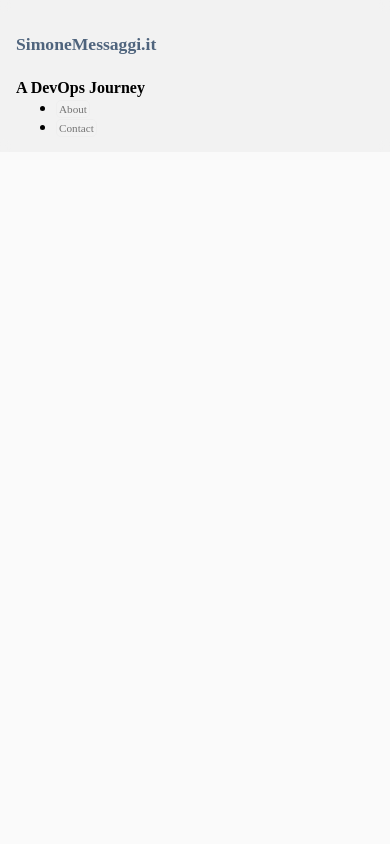
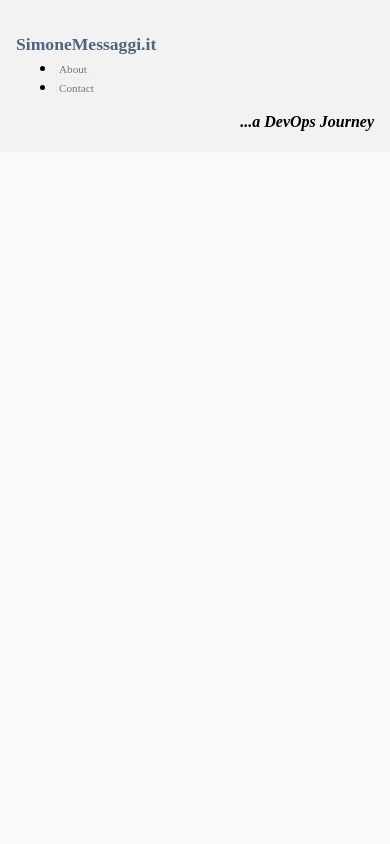
Before and after one commit to simmessa/simonemessaggi.it, a Gatsby site in the folder dev.simonemessaggi.it/: page / in a window 390 px wide. Shown: the top 844 px of the page. Built offline with nearby package versions, Linux system fonts and the light colour scheme; Gatsby itself is replaced by a stand-in of ours.

Commit message:
Css fixes for responsive

```diff
--- a/dev.simonemessaggi.it/src/components/Header.js
+++ b/dev.simonemessaggi.it/src/components/Header.js
@@ -11,7 +11,7 @@ const Header = () => (
         {config.siteTitle}
       </Link>
     </h1>
-    <h4>A DevOps Journey</h4>
+    <h4>...a DevOps Journey</h4>
     <nav>
       <ul className={styles.mainNav}>
         <li>
--- a/dev.simonemessaggi.it/src/components/Header.module.scss
+++ b/dev.simonemessaggi.it/src/components/Header.module.scss
@@ -22,6 +22,10 @@ header {
 
   h1 {
     margin-top: 5px;
+  }
+
+  h4 {
+    font-style: italic;
   }
 
   nav a {
@@ -78,6 +82,12 @@ header {
     height: 120px;
   }
 
+  header h4 {
+    position: absolute;
+    bottom: 0em;
+    right: 1em;
+  }
+
   nav {
     margin-top: -20px;
 
@@ -92,6 +102,12 @@ header {
     strong {
       display: none;
     }
+  }
+
+  header h4 {
+    position: absolute;
+    bottom: 0em;
+    right: 1em;
   }
 
   .main-nav {
@@ -110,4 +126,10 @@ header {
     padding: 2px;
     border-radius: 5px;
   }
+
+  header h4 {
+    position: absolute;
+    bottom: 0em;
+    right: 1em;
+  }
 }
--- a/dev.simonemessaggi.it/src/components/PostListing.js
+++ b/dev.simonemessaggi.it/src/components/PostListing.js
@@ -12,7 +12,7 @@ const PostListing = ({ postEdges }) => {
         path: postEdge.node.fields.slug,
         tags: postEdge.node.frontmatter.tags,
         categories: postEdge.node.frontmatter.categories,
-        featuredImage: postEdge.node.frontmatter.featuredImage.childImageSharp.fixed,
+        featuredImage: postEdge.node.frontmatter.featuredImage.childImageSharp.fluid,
         title: postEdge.node.frontmatter.title,
         date: postEdge.node.fields.date,
         excerpt: postEdge.node.excerpt,
@@ -35,7 +35,7 @@ const PostListing = ({ postEdges }) => {
                 {post.date} &mdash; <span>{post.categories.join(' / ')}</span>{' '}
                 &mdash; {post.timeToRead} Min Read{' '}
               </div>
-              <Img fixed={post.featuredImage} />
+              <Img fluid={post.featuredImage} />
               <p>{post.excerpt}</p>
             </div>
           </article>
--- a/dev.simonemessaggi.it/src/components/PostsListing.module.scss
+++ b/dev.simonemessaggi.it/src/components/PostsListing.module.scss
@@ -3,10 +3,14 @@
     grid-template-columns: 50% 50%;
 
     .article-box {
-        margin-bottom: 30px;
+        margin: 10px auto;
         display: inline-block;
         width: auto;
         transition: all 0.25s ease;
+
+        p {
+            margin:1em auto;
+        }
 
         &:hover {
             cursor: pointer;
--- a/dev.simonemessaggi.it/src/pages/index.js
+++ b/dev.simonemessaggi.it/src/pages/index.js
@@ -40,9 +40,8 @@ export const pageQuery = graphql`
             title
             featuredImage{
               childImageSharp {
-                fixed(width: 400, height: 200) {
-                  ...GatsbyImageSharpFixed
-                  src
+                fluid(maxWidth: 400, maxHeight: 200) {
+                  ...GatsbyImageSharpFluid
                 }
               }
             }
```
